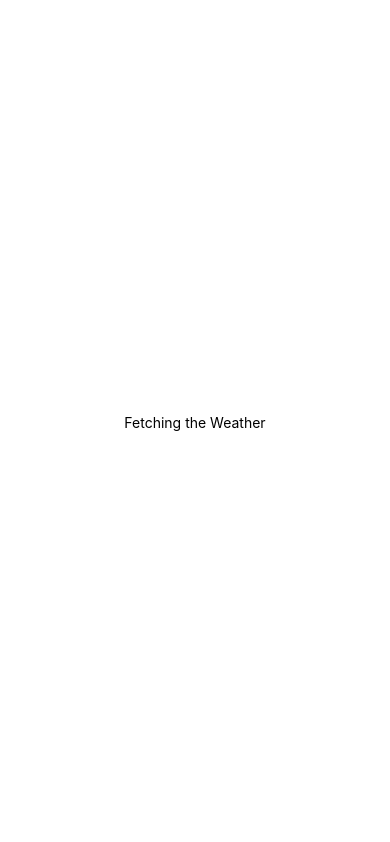
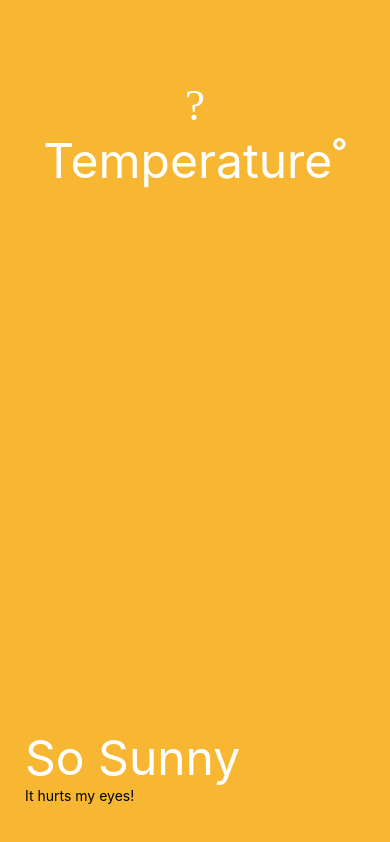
Before and after one commit to ajilityj/minimalist-weather, a React Native app: screen / in a window 390 px wide. Built offline with nearby package versions, Linux system fonts and the light colour scheme.

Commit message:
create weather screen

```diff
--- a/App.js
+++ b/App.js
@@ -5,23 +5,18 @@
 
 import React, {Component} from 'react';
 import { StyleSheet, Text, View } from 'react-native';
+import Weather from './components/Weather';
 
 export default class App extends React.Component {
   state = {
-    isLoading: true
+    isLoading: false
   };
 
   render() {
     const { isLoading } = this.state;
     return (
       <View style={styles.container}>
-        {isLoading ? (
-          <Text>Fetching the Weather</Text>
-        ) : (
-          <View>
-            <Text>Minimalist Weather App</Text>
-          </View>
-        )}
+        {isLoading ? <Text>Fetching the Weather</Text> : <Weather />}
       </View>
     );
   }
@@ -30,8 +25,6 @@ export default class App extends React.Component {
 const styles = StyleSheet.create({
   container: {
     flex: 1,
-    backgroundColor: '#fff',
-    alignItems: 'center',
-    justifyContent: 'center'
+    backgroundColor: '#fff'
   }
 });
--- /dev/null
+++ b/components/Weather.js
@@ -0,0 +1,55 @@
+/**
+ * Weather
+ */
+
+import React from 'react';
+import { StyleSheet, Text, View } from 'react-native';
+import Icon from 'react-native-vector-icons/Ionicons';
+
+const Weather = () => {
+    return (
+        <View style={styles.weatherContainer}>
+            <View style={styles.headerContainer}>
+                <Icon name="ios-sunny" size={45} color="#fff" />
+                <Text style={styles.tempText}>Temperature˚</Text>
+            </View>
+            <View style={styles.bodyContainer}>
+                <Text style={styles.title}>So Sunny</Text>
+                <Text styles={styles.subtitle}>It hurts my eyes!</Text>
+            </View>
+        </View>
+    );
+};
+
+const styles = StyleSheet.create({
+    weatherContainer: {
+        flex: 1,
+        backgroundColor: '#f7b733'
+    },
+    headerContainer: {
+        flex: 1,
+        alignItems: 'center',
+        justifyContent: 'center'
+    },
+    tempText: {
+        fontSize: 48,
+        color: '#fff'
+    },
+    bodyContainer: {
+        flex: 2,
+        alignItems: 'flex-start',
+        justifyContent: 'flex-end',
+        paddingLeft: 25,
+        marginBottom: 40
+    },
+    title: {
+        fontSize: 48,
+        color: '#fff'
+    },
+    subtitle: {
+        fontSize: 24,
+        color: '#fff'
+    }
+});
+
+export default Weather;
--- a/package.json
+++ b/package.json
@@ -8,7 +8,8 @@
   },
   "dependencies": {
     "react": "16.5.0",
-    "react-native": "0.57.0"
+    "react-native": "0.57.0",
+    "react-native-vector-icons": "^5.0.0"
   },
   "devDependencies": {
     "@babel/plugin-external-helpers": "^7.0.0",
```
Also changed, not shown: 2 other files (tests, documents, lock files or other folders).
